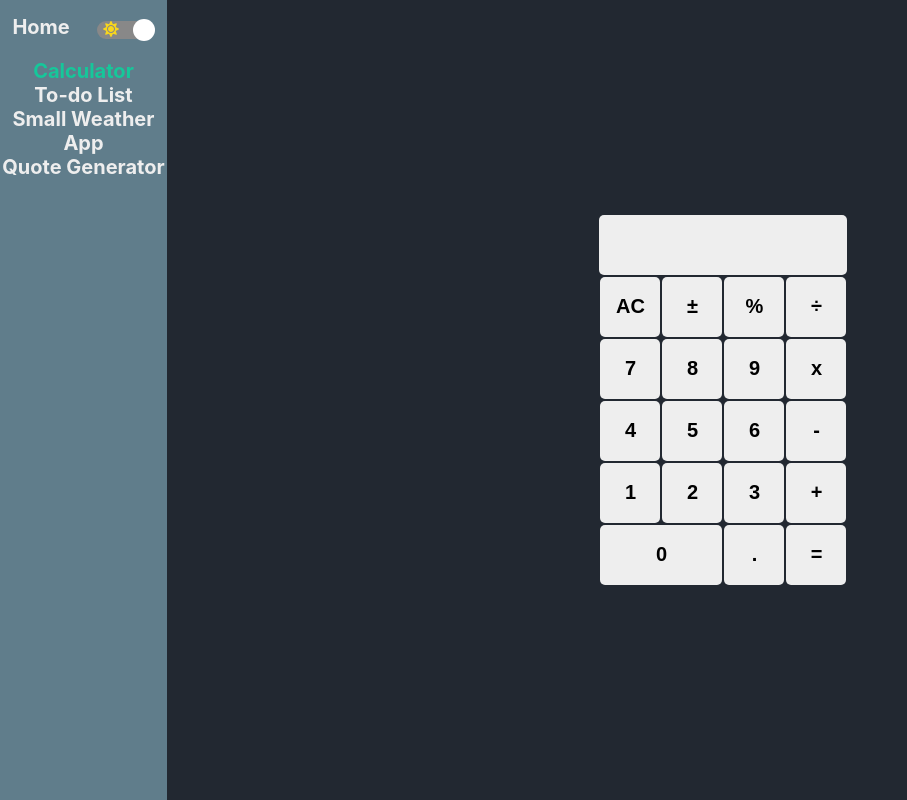
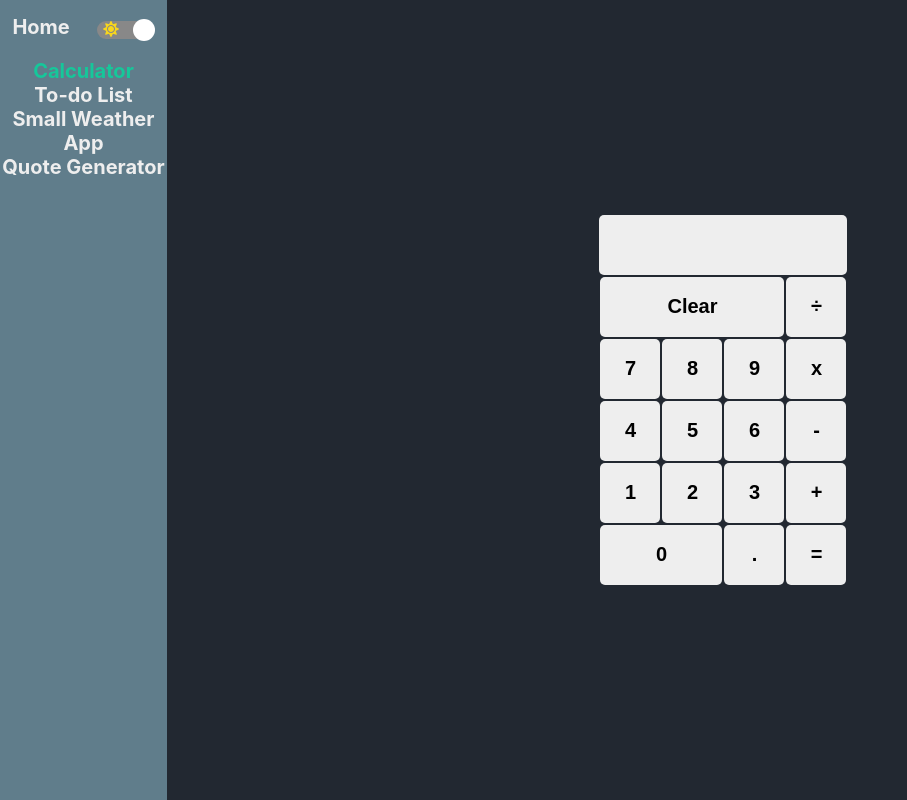
Before and after one commit to mattie43/PersonalCodeSnippets, a React (Create React App) app: page /calculator in a window 1280 px wide. Shown: the whole page, without its empty margins (0-907 px from the left). Built offline with nearby package versions, Linux system fonts and the light colour scheme.

Commit message:
altered calculator

```diff
--- a/src/components/Calculator.js
+++ b/src/components/Calculator.js
@@ -24,9 +24,9 @@ export default function Calculator() {
     <Container>
       <Body>
         <label>{value}</label>
-        <button onClick={() => setValue([])}>AC</button>
-        <button onClick={() => handleClick("±")}>±</button>
-        <button onClick={() => handleClick("%")}>%</button>
+        <button id="calc-clear" onClick={() => setValue([])}>
+          Clear
+        </button>
         <button onClick={() => handleClick("÷")}>÷</button>
         <button onClick={() => handleClick(7)}>7</button>
         <button onClick={() => handleClick(8)}>8</button>
@@ -94,4 +94,7 @@ const Body = styled.div`
   & #calc-0 {
     width: 122px;
   }
+  & #calc-clear {
+    width: 184px;
+  }
 `;
```
Also changed, not shown: 1 other file (tests, documents, lock files or other folders).
